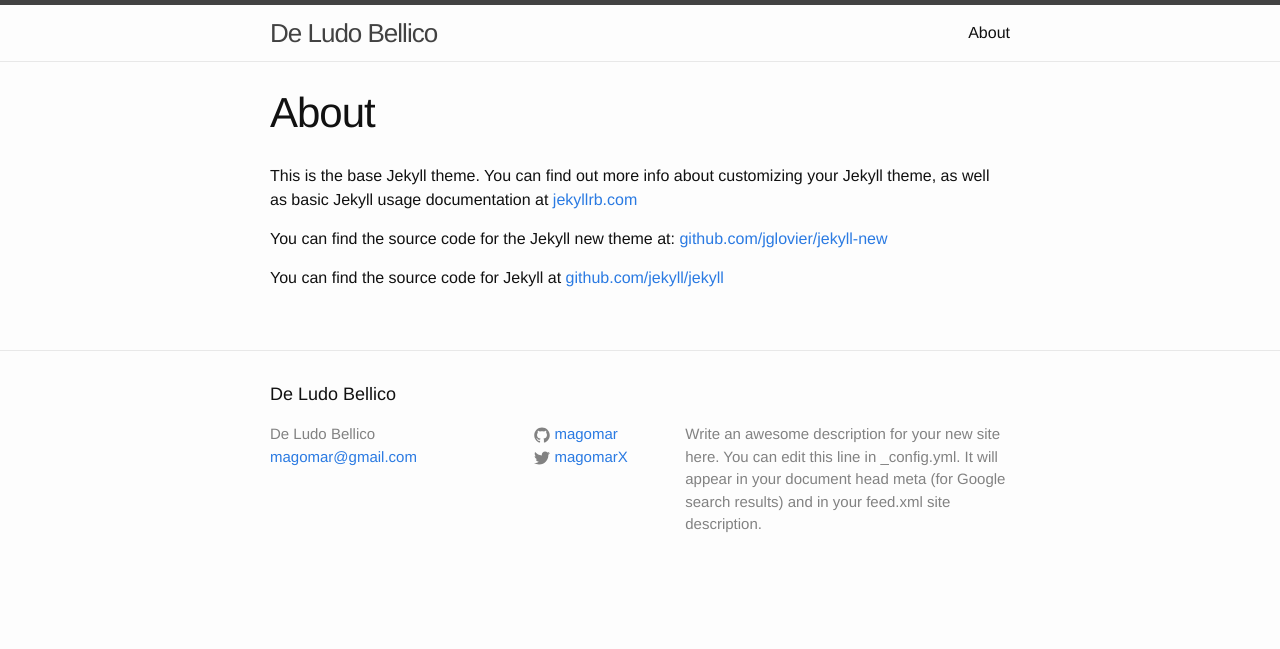
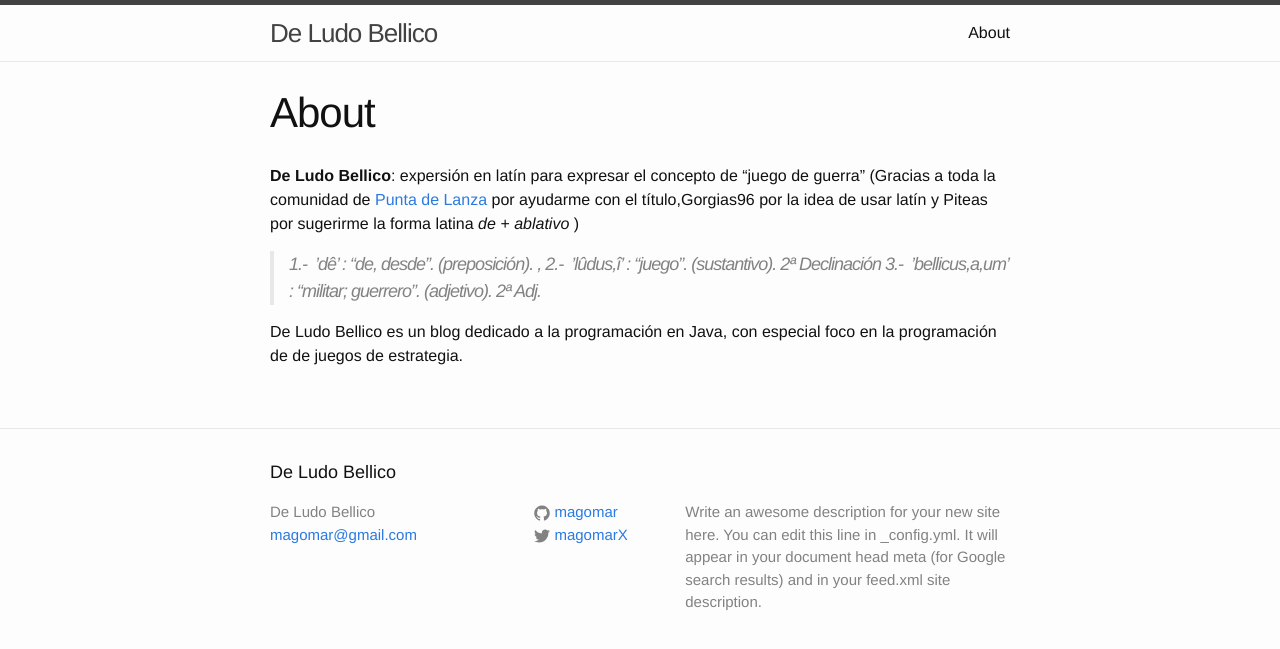
Before and after one commit to magomar/deludobellico, a Jekyll site: the page built from about.md, in a window 1280 px wide. Shown: the top 649 px of the page. Built offline with Jekyll 4.4.1, drawn with Linux system fonts in a browser that asks for light colours.

Commit message:
changes about.md and some settings

```diff
--- a/_config.yml
+++ b/_config.yml
@@ -13,6 +13,9 @@ github_username:  magomar
 # Build settings
 markdown: kramdown
 
-#safe: true
-#lsi: false
-#source: .
+safe: true
+lsi: false
+source: .
+
+permalink: pretty
+#pygments: true
--- a/about.md
+++ b/about.md
@@ -4,8 +4,9 @@ title: About
 permalink: /about/
 ---
 
-This is the base Jekyll theme. You can find out more info about customizing your Jekyll theme, as well as basic Jekyll usage documentation at [jekyllrb.com](http://jekyllrb.com/)
+**De Ludo Bellico**: expersión en latín para expresar el concepto de "juego de guerra" (Gracias a toda la comunidad de [Punta de Lanza](http://www.puntadelanza.net/Index.php) por ayudarme con el título,Gorgias96 por la idea de usar latín y Piteas por sugerirme la forma latina _de + ablativo_ )
 
-You can find the source code for the Jekyll new theme at: [github.com/jglovier/jekyll-new](https://github.com/jglovier/jekyll-new)
+> 1.-  'dê' : "de, desde". (preposición). , 2.-  'lûdus,î' : "juego". (sustantivo). 2ª Declinación 3.-  'bellicus,a,um' : "militar; guerrero". (adjetivo). 2ª Adj.
 
-You can find the source code for Jekyll at [github.com/jekyll/jekyll](https://github.com/jekyll/jekyll)
+De Ludo Bellico es un blog dedicado a la programación en Java, con especial foco en la programación de
+ de juegos de estrategia.
```
Also changed, not shown: Gemfile (+6 -1 lines), Gemfile.lock.
